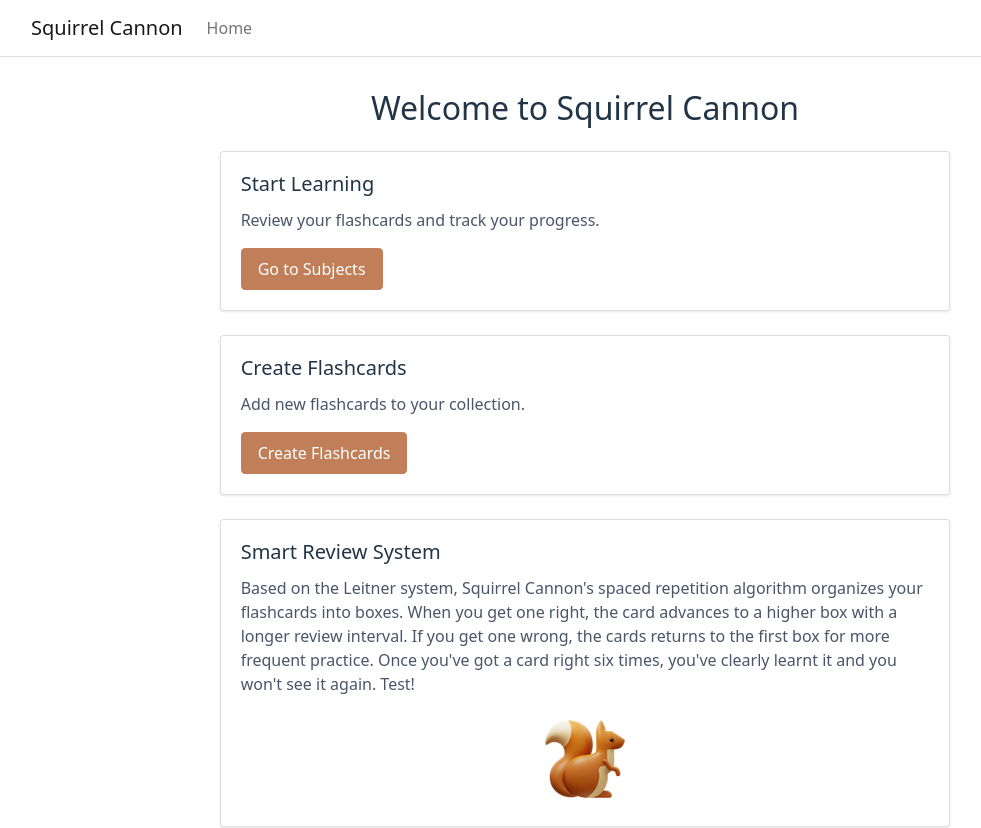
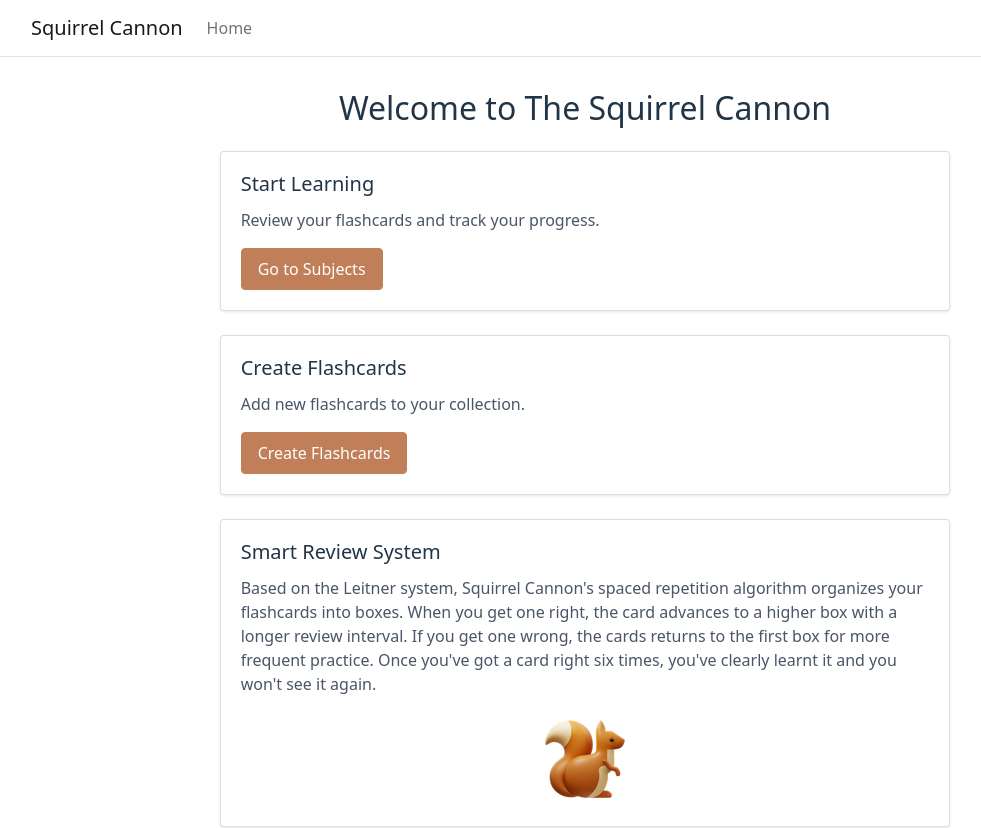
Before and after one commit to GailBowen/squirrel-cannon-frontend, a React (Vite) app: page / in a window 1280 px wide. Shown: the top 828 px of the page, without its empty margins (55-1036 px from the left). Built offline with nearby package versions, Linux system fonts and the light colour scheme.

Commit message:
Tidy front page

```diff
--- a/src/components/Home.jsx
+++ b/src/components/Home.jsx
@@ -5,7 +5,7 @@ import squirrelIcon from '../images/icons8-squirrel-94.png'
 function Home() {
     return (
         <div className="container">
-            <h1 className="text-center">Welcome to Squirrel Cannon</h1>
+            <h1 className="text-center">Welcome to The Squirrel Cannon</h1>
 
             <div className="row mt-4">
                 <div className="col-md-8 offset-md-2">
@@ -32,7 +32,7 @@ function Home() {
                                 Based on the Leitner system, Squirrel Cannon's spaced repetition algorithm organizes your flashcards into boxes.
                                  When you get one right, the card advances to a higher box with a longer review interval.
                                  If you get one wrong, the cards returns to the first box for more frequent practice.
-                                Once you've got a card right six times, you've clearly learnt it and you won't see it again. Test!
+                                Once you've got a card right six times, you've clearly learnt it and you won't see it again.
                             </p>
                             <div className="mt-3 text-center">
                                 <img src={squirrelIcon} alt="Squirrel Icon" />
```
